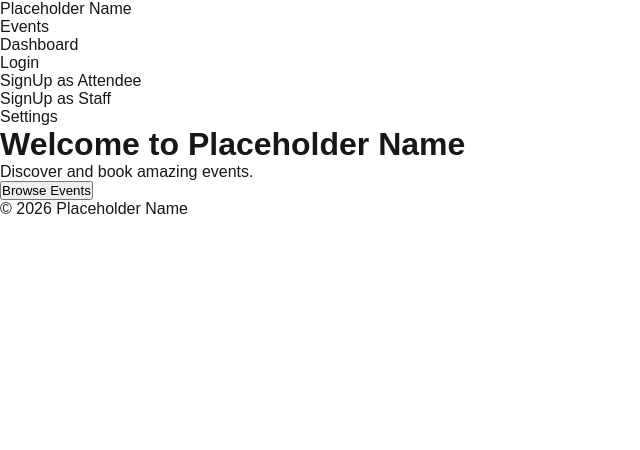
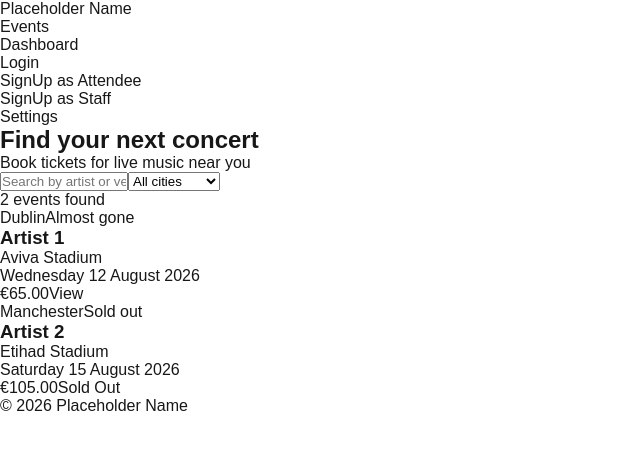
Before and after one commit to Abdulllahi-Adedeji/ticketmaster-clone, a Next.js app: page / in a window 1280 px wide. Shown: the top 450 px of the page, without its empty margins (0-640 px from the left). Built offline with nearby package versions, Linux system fonts and the light colour scheme.

Commit message:
updated homepage with search bar. added mock data and event card component

```diff
--- /dev/null
+++ b/app/components/EventCard.js
@@ -0,0 +1,54 @@
+import Link from "next/link"
+import { getSpotsLeft, formatDate } from "../lib/events"
+
+export default function EventCard( {event} ) {
+
+    // this calculates remaining ticket availability
+    const spotsLeft = getSpotsLeft(event)
+
+    // determines the ticket status (sold out if there's 0 tickets, low stock if there's 1-15 tickets)
+    const soldOut = spotsLeft === 0
+    const lowStock = spotsLeft > 0 && spotsLeft <= 15
+
+    let cardClass = "event-card"
+    if (soldOut) {
+        cardClass = "event-card sold-out"
+    }
+
+    let btnClass = "book-btn"
+
+    if (soldOut) {
+        btnClass = "book-btn book-btn-disabled"
+    }
+
+    let btnText = "View"
+
+    if (soldOut) {
+        btnText = "Sold Out"
+    }
+
+    function handleClick(e) {
+        if (soldOut) {
+            e.preventDefault();
+        }
+    }
+
+    return (
+        <div className={cardClass}>
+            <div className="event-card-top">
+                <span className="event-city">{event.location}</span>
+                {soldOut && <span className="badge badge-sold">Sold out</span>}
+                {lowStock && <span className="badge badge-low">Almost gone</span>}
+            </div>
+            <h3 className="event-title">{event.name}</h3>
+            <p className="event-venue">{event.stadium}</p>
+            <p className="event-date">{formatDate(event.date)}</p>
+            <div className="event-card-bottom">
+                <span className="event-price">€{event.price.toFixed(2)}</span>
+                <Link href={`/events/${event.id}`} className={btnClass} onClick={handleClick}>
+                    {btnText}
+                </Link>
+            </div>
+        </div>
+    )
+}
--- /dev/null
+++ b/app/lib/events.js
@@ -0,0 +1,64 @@
+export const EVENTS = [
+    {
+        id: 1,
+        organizerId: 2,
+        name: "Artist 1",
+        description: "Artist Desc",
+        location: "Dublin",
+        stadium: "Aviva Stadium",
+        date: "2026-08-12T19:30:00",
+        capacity: 500,
+        bookedCount: 499,
+        price: 65.00,
+        status: "active",
+    },
+
+    {
+        id: 2,
+        organizerId: 2,
+        name: "Artist 2",
+        description: "Artist Desc",
+        location: "Manchester",
+        stadium: "Etihad Stadium",
+        date: "2026-08-15T18:30:00",
+        capacity: 500,
+        bookedCount: 500,
+        price: 105.00,
+        status: "active",
+    }
+]
+
+// this helps find a specific event by id
+export function getEventById(id) {
+    const event =  EVENTS.find(e => e.id === Number(id));
+
+    if (!event) {
+        return null;
+    }
+
+    return event;
+}
+
+// this calculates the remaining ticket availability
+export function getSpotsLeft(event) {
+  return event.capacity - event.bookedCount;
+}
+
+// this formats each event date for display
+export function formatDate(datetimeStr) {
+  return new Date(datetimeStr).toLocaleDateString('en-IE', {
+    weekday: 'long', day: 'numeric', month: 'long', year: 'numeric'
+  });
+}
+
+export function formatTime(datetimeStr) {
+  return new Date(datetimeStr).toLocaleTimeString('en-IE', {
+    hour: '2-digit', minute: '2-digit'
+  });
+}
+
+export function formatShortDate(datetimeStr) {
+  return new Date(datetimeStr).toLocaleDateString('en-IE', {
+    day: 'numeric', month: 'short'
+  });
+}
--- a/app/page.js
+++ b/app/page.js
@@ -1,14 +1,67 @@
-import Image from "next/image";
-import Link from "next/link";
-import styles from "./page.module.css";
-export default function Home(){
-    return(
-        <div>
-            <h1>Welcome to Placeholder Name</h1>
-            <p>Discover and book amazing events.</p>
-            <Link href="/events">
-                <button>Browse Events</button>
-            </Link>
+"use client"
+
+import { useState } from "react";
+
+// imports the mock event data and the helper functions for it
+import { EVENTS } from "./lib/events";
+import EventCard from "./components/EventCard";
+
+export default function Home() {
+    const [query, setQuery] = useState("");
+    const [city, setCity] = useState("");
+
+    // creates a unique list of cities from the event data
+    const cities = [...new Set(EVENTS.map(e => e.location))]
+
+    // filters events based on the search query, city and the active status
+    const filtered = EVENTS.filter(e => {
+
+        // matches artist name or stadium name
+        const matchesQuery =
+            query === "" ||
+            e.name.toLowerCase().includes(query.toLowerCase()) ||
+            e.stadium.toLowerCase().includes(query.toLowerCase())
+
+        // matches selected city
+        const matchesCity = city === "" || e.location === city
+
+        // returns only events that satisfy all the conditions
+        return matchesQuery && matchesCity && e.status === "active"
+    })
+
+    return (
+        <div className="home">
+            <section className="hero">
+                <h1>Find your next concert</h1>
+                <p>Book tickets for live music near you</p>
+            </section>
+
+            <section className="search-bar">
+                <input
+                    type="text"
+                    placeholder="Search by artist or venue"
+                    value={query}
+                    onChange={e => setQuery(e.target.value)}
+                    className="search-input"
+                />
+
+                <select value={city} onChange={e => setCity(e.target.value)} className="search-select">
+                    <option value="">All cities</option>
+                    {cities.map(c => <option key={c} value={c}>{c}</option>)}
+                </select>
+            </section>
+
+            <section className="events-section">
+                <p className="results-count">{filtered.length} events found</p>
+
+                {filtered.length === 0 && <p className="no-results">No concerts match your search.</p>}
+
+                {filtered.length > 0 && (
+                    <div className="events-grid">
+                        {filtered.map(event => <EventCard key={event.id} event={event} />)}
+                    </div>
+                )}
+            </section>
         </div>
     )
 }
```
